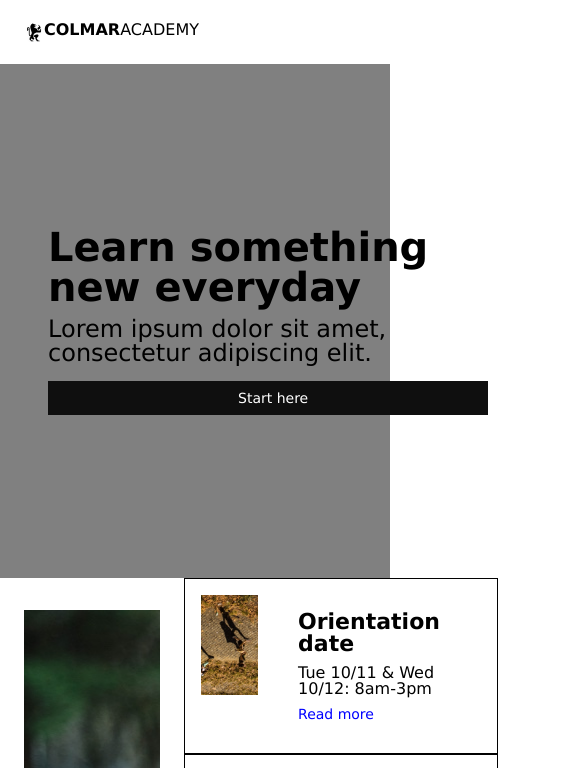
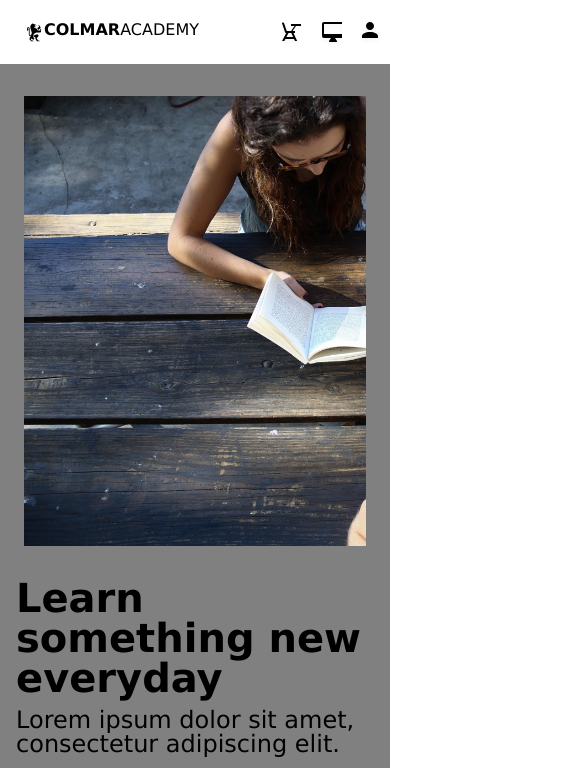
Before and after one commit to Xarmanla/WfSCap2018, a plain HTML site: page index.html in a window 390 px wide. Shown: the top 768 px of the page, 585 px wide, since content can reach past the window. Drawn offline with Linux system fonts and the light colour scheme.

Commit message:
Add files via upload

```diff
--- a/resources/css/style.css
+++ b/resources/css/style.css
@@ -12,7 +12,7 @@ header {
   flex-direction: row;
   height: 64px;
   align-items: center;
-  justify-content: flex-start;
+  justify-content: space-between;
 }
 
 .headerLeft {
@@ -32,20 +32,56 @@ header {
   text-transform: uppercase;
 }
 
+@media only screen and (maxwidth: 600px) {
+  .headerText {
+    display: none;
+  }
+}
+
 .headerText b {
   font-weight: 700;
 }
 
-.headerRight {
-
-}
-
 .headerMenu {
-  margin-left: 400px;
+  margin-right: 16px;
 }
 
 .headerMenu a {
   margin-left: 18px;
+}
+
+.menuIcon {
+  height: 24px;
+  width: 24px;
+  margin: 8px;
+}
+
+@media only screen and (max-width: 600px) {
+  .headerMenu {
+    display: none;
+  }
+  .headerMenuMobile {
+    display: flex;
+    flex-direction: row;
+  }
+}
+
+#onCampus {
+  background-image: url("../images/ic-on-campus.svg");
+}
+
+#online {
+  background-image: url("../images/ic-online.svg");
+}
+
+#login {
+  background-image: url("../images/ic-login.svg");
+}
+
+@media only screen and (max-width: 600px) {
+  .informationLeft {
+    display: none;
+  }
 }
 
 .banner {
@@ -58,6 +94,15 @@ header {
   width: 1000px;
 }
 
+@media only screen and (max-width: 600px) {
+  .banner {
+    flex-direction: column;
+  }
+  .bannerLeft {
+    width: 100%;
+  }
+}
+
 .bannerImage {
   margin: 32px 24px 32px 24px;
   height: 450px;
@@ -68,6 +113,7 @@ header {
 .bannerRight {
   display: flex;
   flex-direction: column;
+  margin-left: 16px;
   justify-content: center;
 }
 
@@ -91,6 +137,7 @@ header {
   padding-left: 190px;
   padding-bottom: 10px;
   margin-top: 16px;
+  margin-bottom: 24px;
   font-size: 14px;
 }
 
@@ -127,14 +174,23 @@ header {
   flex-direction: row:
 }
 
+@media only screen and (max-width: 600px) {
+  .informationLeft {
+    display: none;
+  }
+  .informationItem {
+    flex-direction: column;
+    }
+}
+
 .informationMainImage {
   height: 250px;
   background-image: cover;
 }
 
 .informationImage {
-  height: 100px;
-  width: 90px;
+  height: 200px;
+  width: 100%;
   margin: 16px;
   background-size: cover;
 }
@@ -217,7 +273,7 @@ header {
 }
 
 .course {
-  margin: 16px;
+  margin: 4px 16px 16px 16px;
   width: 300px;
   display: flex;
   text-align: left;
@@ -251,6 +307,12 @@ header {
   margin-bottom: 16px;
   font-size: 14px;
   font-weight: 300;
+}
+
+@media only screen and (max-width: 600px) {
+  .courseImage, .courseWord, .courseText {
+    display: none;
+  }
 }
 
 #software {
@@ -288,6 +350,7 @@ header {
   justify-content: center;
   font-size: 30px;
   font-weight: 600;
+  margin: 16px;
 }
 
 .thesisContent {
@@ -305,6 +368,12 @@ header {
 .thesisRight {
   display: flex;
   flex-direction: column;
+}
+
+@media only screen and (max-width: 600px) {
+  .thesisRight {
+    display: none;
+  }
 }
 
 .thesisItem {
@@ -367,5 +436,12 @@ footer {
   display: flex;
   flex-direction: row;
   margin: 16px;
-  flex-align: left;
+  align-content: center;
+  justify-content: space-between;
 }
+
+@media only screen and (max-width: 600px) {
+  nav {
+    display: none;
+  }
+}
```
